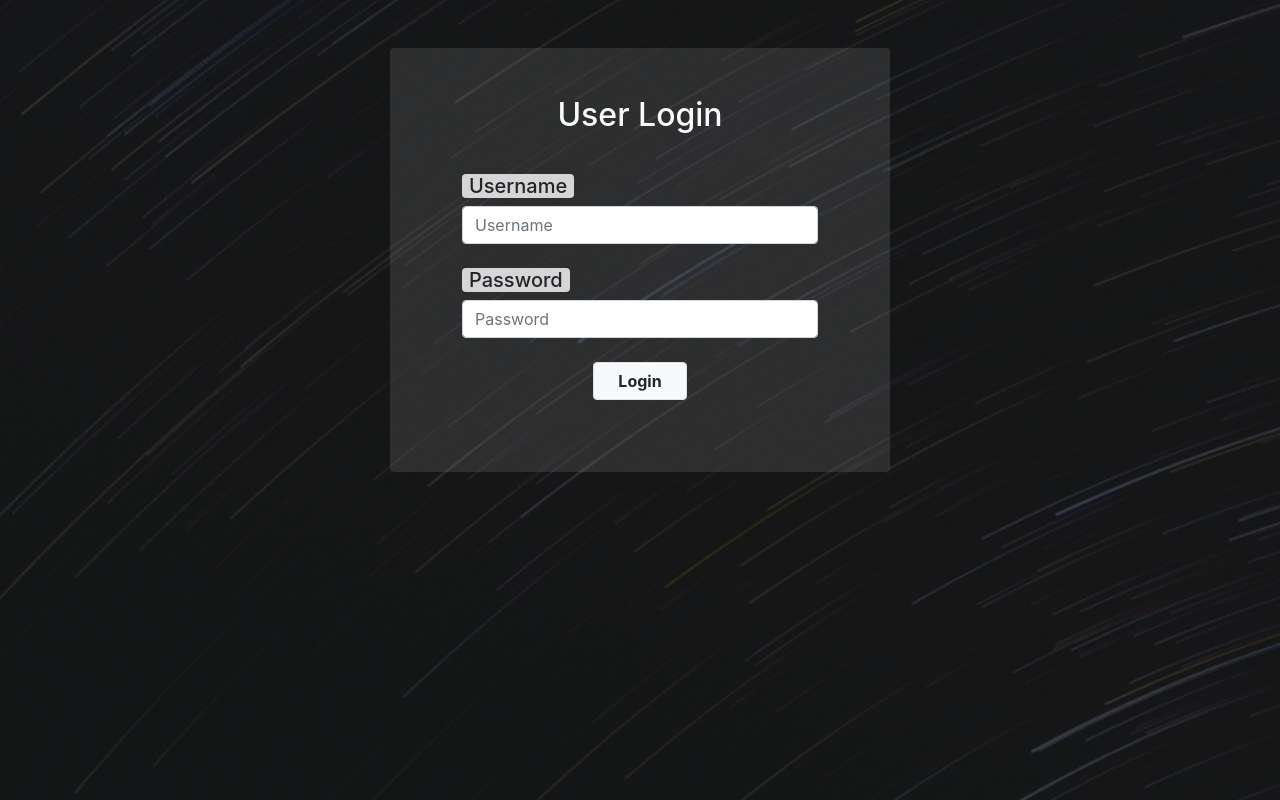
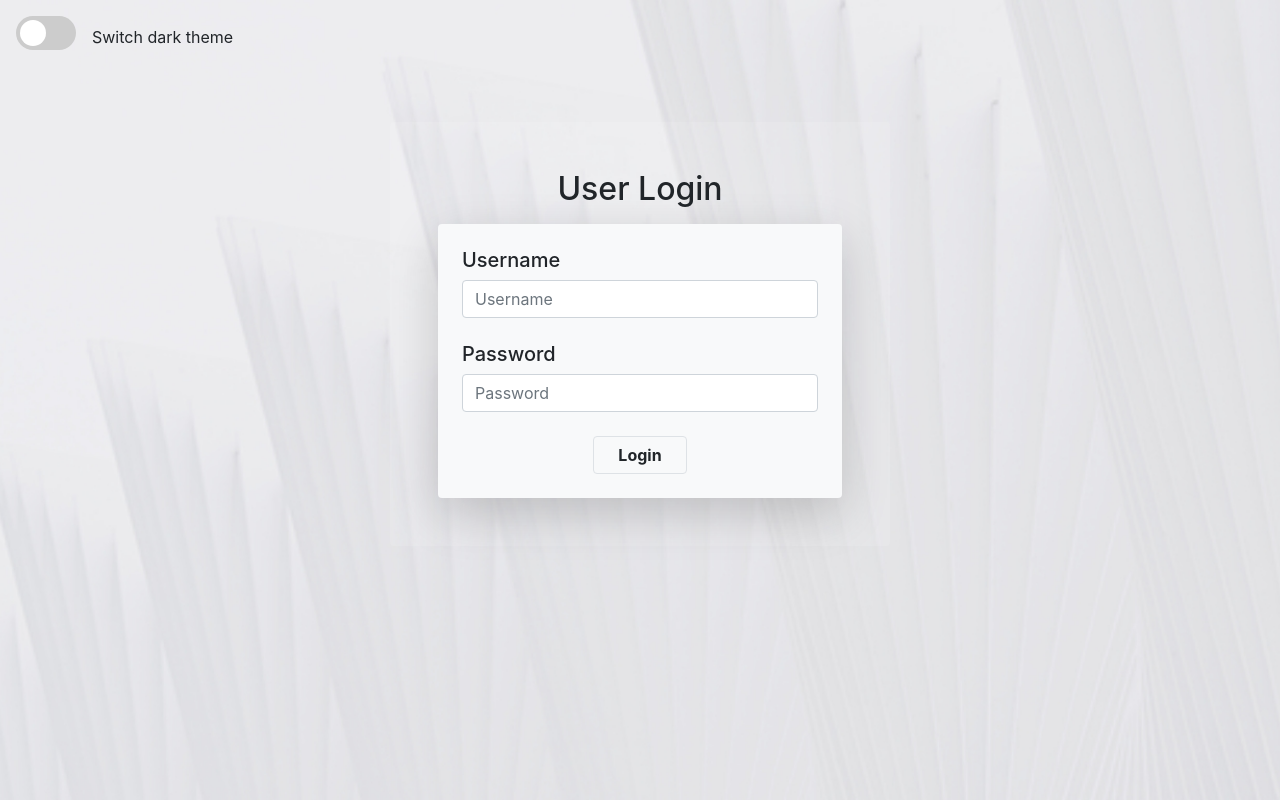
Before and after one commit to Ndn1618/login-form-with-react, a React (Create React App) app: page / in a window 1280 px wide. Built offline with nearby package versions, Linux system fonts and the light colour scheme.

Commit message:
Add dark and light themes object

```diff
--- a/src/App.css
+++ b/src/App.css
@@ -9,7 +9,8 @@ body {
   -moz-osx-font-smoothing: grayscale;
 }
 
-.theme {
+.dark,
+.light {
   width: 100%;
   height: 100vh;
   background-position: center center;
@@ -17,23 +18,86 @@ body {
   background-size: cover;
 }
 
-.theme--dark {
+.dark {
   background-image: url("./img/dark-theme.jpg");
 }
 
-.theme--dark .label {
+.dark .label {
   padding-left: 7px;
   padding-right: 7px;
   background-color: rgba(255, 255, 255, 0.8);
   align-self: flex-start;
 }
 
-.theme--light {
+.light {
   background-image: url("./img/light-theme.jpg");
 }
 
-.theme .login-form-wrapper {
+.dark .login-form-wrapper,
+.light .login-form-wrapper {
   max-width: 500px;
   width: 100%;
   background-color: rgba(255, 255, 255, 0.1);
 }
+
+.switch {
+  position: relative;
+  display: inline-block;
+  width: 60px;
+  height: 34px;
+}
+
+/* Hide default HTML checkbox */
+.switch input {
+  opacity: 0;
+  width: 0;
+  height: 0;
+}
+
+/* The slider */
+.slider {
+  position: absolute;
+  cursor: pointer;
+  top: 0;
+  left: 0;
+  right: 0;
+  bottom: 0;
+  background-color: #ccc;
+  -webkit-transition: 0.4s;
+  transition: 0.4s;
+}
+
+.slider:before {
+  position: absolute;
+  content: "";
+  height: 26px;
+  width: 26px;
+  left: 4px;
+  bottom: 4px;
+  background-color: white;
+  -webkit-transition: 0.4s;
+  transition: 0.4s;
+}
+
+input:checked + .slider {
+  background-color: #2196f3;
+}
+
+input:focus + .slider {
+  box-shadow: 0 0 1px #2196f3;
+}
+
+input:checked + .slider:before {
+  -webkit-transform: translateX(26px);
+  -ms-transform: translateX(26px);
+  transform: translateX(26px);
+}
+
+/* Rounded sliders */
+.slider.round {
+  border-radius: 34px;
+}
+
+.slider.round:before {
+  border-radius: 50%;
+}
--- a/src/App.js
+++ b/src/App.js
@@ -1,18 +1,29 @@
+import { useState } from 'react'
+import {darkTheme, lightTheme} from './Components/Themes'
 import './App.css';
 
 function App() {
+  const [theme, setTheme] = useState('light')
+  const themeMode = theme === 'light' ? lightTheme : darkTheme;
+
   return (
     <>
-      <div className='theme theme--dark'>
+      <div className={theme}>
         <h1 className='sr-only'>Login Form with React.js</h1>
-
+        <div className={themeMode.togglerText}>
+          <label class="switch mr-3">
+            <input onChange={ () => setTheme('dark')} type="checkbox" />
+            <span class="slider round"></span>
+          </label>
+          Switch dark theme
+        </div>
         <section className='py-5 login-from-section'>
           <div className="login-form-wrapper container p-5 rounded">
-            <h2 className='text-center mb-3 text-light'>User Login</h2>
-            <form className='login-form d-flex flex-column justify-content-center p-4 rounded' action='https://echo.htmlacademy.ru' method='POST'>
-              <label className='label h5 rounded' htmlFor='username-input'>Username</label>
+            <h2 className={themeMode.loginHeading}>User Login</h2>
+            <form className={themeMode.loginForm} action='https://echo.htmlacademy.ru' method='POST'>
+              <label className={themeMode.loginLabel} htmlFor='username-input'>Username</label>
               <input className='form-control mb-4' id='username-input' type='text' name='username' placeholder='Username' autoComplete='off' />
-              <label className='label h5 rounded' htmlFor='password-input'>Password</label>
+              <label className={themeMode.loginLabel} htmlFor='password-input'>Password</label>
               <input className='form-control mb-4' id='password-input' type='password' name='password' placeholder='Password' />
               <button className='btn btn-light border align-self-center px-4 font-weight-bold' type='submit'>Login</button>
             </form>
--- /dev/null
+++ b/src/Components/Themes.js
@@ -0,0 +1,12 @@
+export const lightTheme = {
+  togglerText: 'd-flex align-items-center p-3',
+  loginHeading: 'text-center mb-3',
+  loginForm: 'login-form d-flex flex-column justify-content-center bg-light shadow-lg p-4 rounded',
+  loginLabel: 'h5',
+}
+export const darkTheme = {
+  togglerText: 'd-flex align-items-center p-3 text-light',
+  loginHeading: 'text-center mb-3 text-light',
+  loginForm: 'login-form d-flex flex-column justify-content-center p-4 rounded',
+  loginLabel: 'label h5 rounded',
+}
```
Also changed, not shown: src/App1.js (deleted, +0 -26 lines), 1 other file (tests, documents, lock files or other folders).
